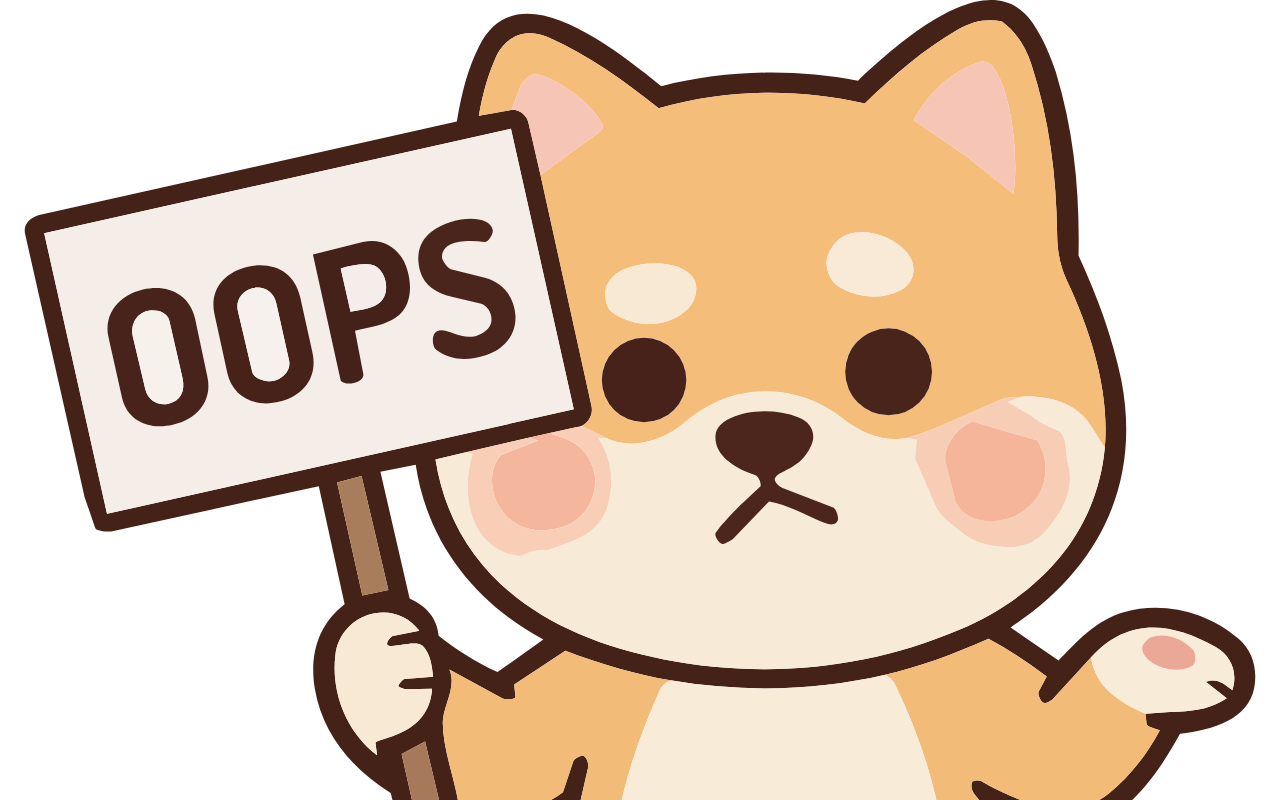
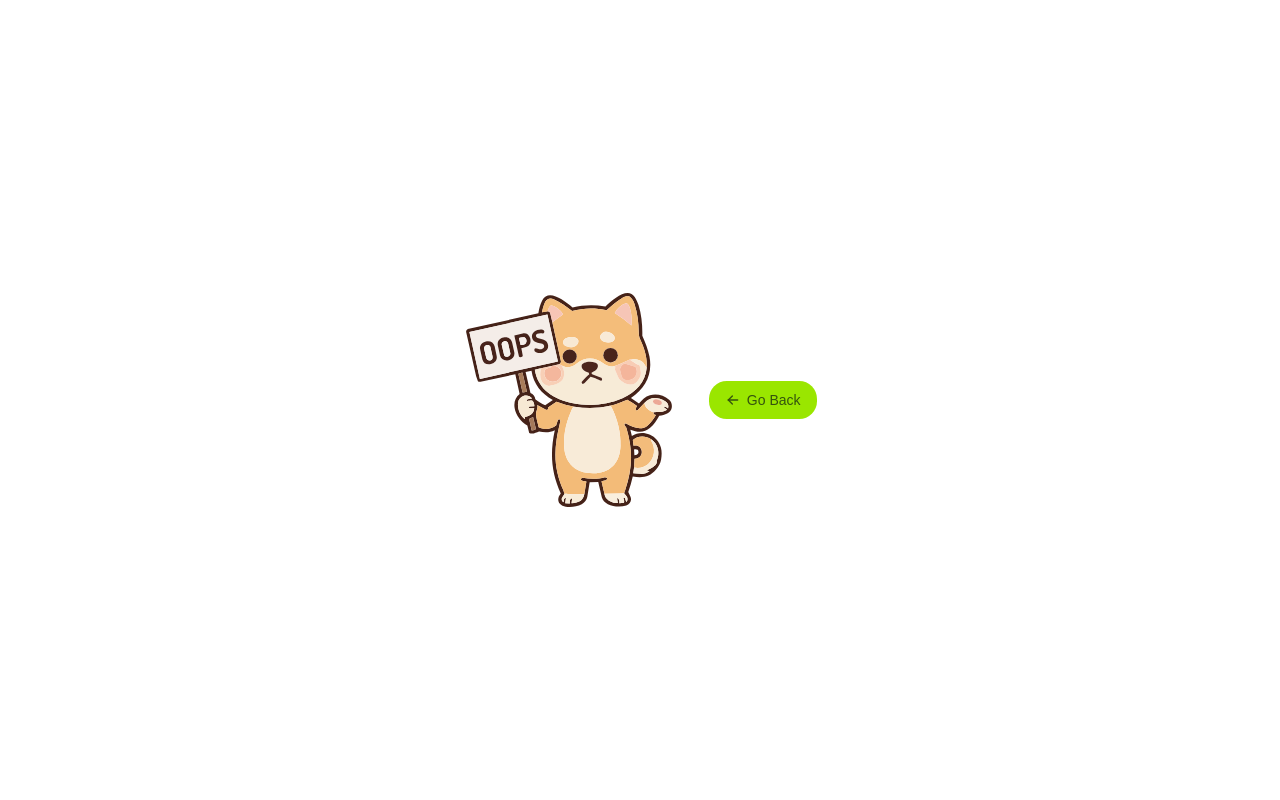
Before and after one commit to MdSakifHossain/MdSakifHossain-MCP, a React (Vite) app in the folder client/: page /llm-tracker/notes in a window 1280 px wide. Shown: the top 800 px of the page. Built offline with nearby package versions, Linux system fonts and the light colour scheme.

Commit message:
ui(NotFound): add Not Found Page

```diff
--- /dev/null
+++ b/client/src/pages/NotFoundPage.tsx
@@ -0,0 +1,18 @@
+import { Button } from "@/components/ui/button"
+import { IconArrowLeft } from "@tabler/icons-react"
+import { useNavigate } from "react-router"
+
+const NotFoundPage = () => {
+  const navigate = useNavigate()
+
+  return (
+    <main className="flex min-h-svh items-center justify-center gap-8">
+      <img src="/oops.svg" alt="404" className="w-2/12" />
+      <Button size={"lg"} onClick={() => navigate(-1)}>
+        <IconArrowLeft /> Go Back
+      </Button>
+    </main>
+  )
+}
+
+export default NotFoundPage
```
Also changed, not shown: client/src/routes.tsx (+8 -1 lines).
